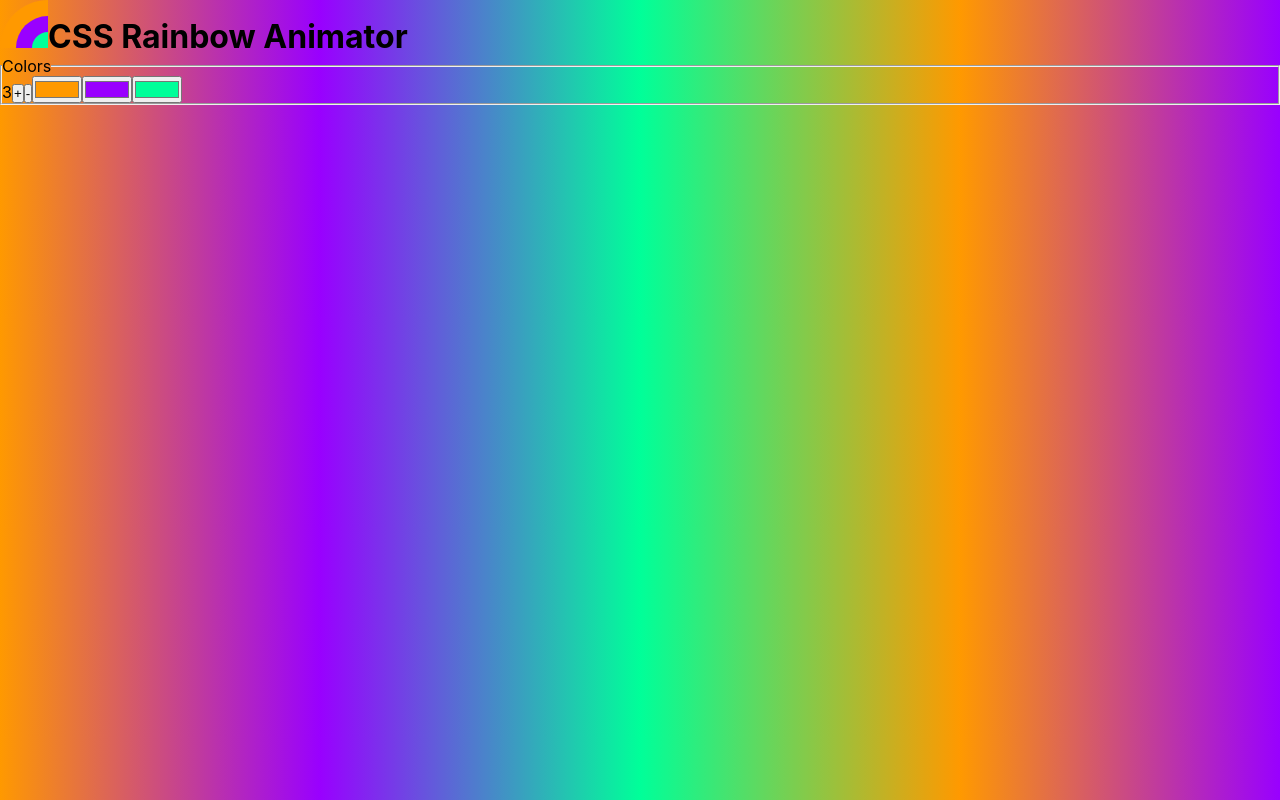
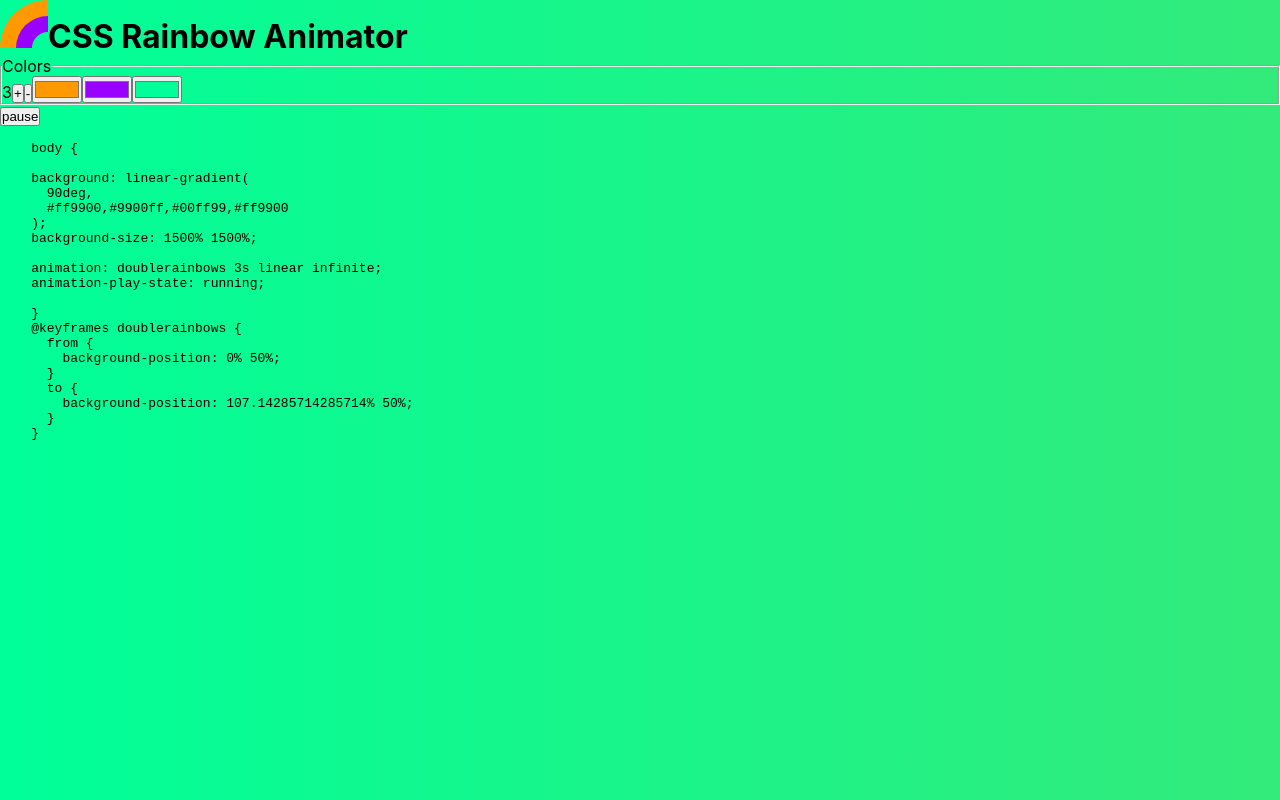
Before and after one commit to bxt/css-rainbow-animator, a Next.js app: page / in a window 1280 px wide. Built offline with nearby package versions, Linux system fonts and the light colour scheme.

Commit message:
feat: basic animation and pause functionalilty

```diff
--- /dev/null
+++ b/components/css-output.tsx
@@ -0,0 +1,60 @@
+import { FC } from 'react';
+
+type CssOutputProps = {
+  paused: boolean;
+  colors: Array<string>;
+};
+
+export const CssOutput: FC<CssOutputProps> = ({ paused, colors }) => {
+  const count = colors.length;
+  const swathSize = 5;
+  const timePerSwath = 1;
+
+  const backgroundSize = count * swathSize;
+  const duration = timePerSwath * count;
+  const endPosition = backgroundSize / (backgroundSize - 1);
+
+  const bodyCss = `
+    background: linear-gradient(
+      90deg,
+      ${[...colors, ...colors.slice(0, 1)].join(',')}
+    );
+    background-size: ${backgroundSize * 100}% ${backgroundSize * 100}%;
+
+    animation: doublerainbows ${duration}s linear infinite;
+    animation-play-state: ${paused ? 'paused' : 'running'};
+`;
+
+  const css = `
+    body {
+      ${bodyCss}
+    }
+    @keyframes doublerainbows {
+      from {
+        background-position: 0% 50%;
+      }
+      to {
+        background-position: ${endPosition * 100}% 50%;
+      }
+    }
+  `;
+
+  return (
+    <>
+      <pre>{css}</pre>
+      <style jsx global>{`
+        body {
+          ${bodyCss}
+        }
+        @keyframes doublerainbows {
+          from {
+            background-position: 0% 50%;
+          }
+          to {
+            background-position: ${endPosition * 100}% 50%;
+          }
+        }
+      `}</style>
+    </>
+  );
+};
--- a/pages/index.tsx
+++ b/pages/index.tsx
@@ -1,8 +1,15 @@
 import Head from 'next/head';
+import { useCallback, useState } from 'react';
 import { useColors, ColorsPicker } from '../components/colors';
+import { CssOutput } from '../components/css-output';
 
 export default function Home(): JSX.Element {
   const [colors, dispatchColors] = useColors();
+  const [paused, setPaused] = useState(false);
+
+  const togglePaused = useCallback(() => {
+    setPaused(!paused);
+  }, [paused]);
 
   return (
     <div className="container">
@@ -21,6 +28,8 @@ export default function Home(): JSX.Element {
           CSS Rainbow Animator
         </h1>
         <ColorsPicker {...{ colors, dispatchColors }} />
+        <button onClick={togglePaused}>{paused ? 'play' : 'pause'}</button>
+        <CssOutput {...{ colors, paused }} />
       </main>
 
       <style jsx>{``}</style>
@@ -37,31 +46,6 @@ export default function Home(): JSX.Element {
           padding: 0;
           margin: 0;
         }
-
-        body {
-          background: linear-gradient(
-            90deg,
-            ${[...colors, ...colors.slice(0, 2)].join(',')}
-          );
-          background-size: 100% 100%;
-
-          -webkit-animation: doublerainbows 3s linear infinite;
-          -moz-animation: doublerainbows 3s linear infinite;
-          animation: doublerainbows 3s linear infinite;
-        }
-        /*
-      @-webkit-keyframes doublerainbows {
-          from {background-position:0% 50%}
-          to {background-position:100% 50%}
-      }
-      @-moz-keyframes doublerainbows {
-        from {background-position:0% 50%}
-        to {background-position:100% 50%}
-      }
-      @keyframes doublerainbows {
-        from {background-position:0% 50%}
-        to {background-position:100% 50%}
-      } */
       `}</style>
     </div>
   );
```
